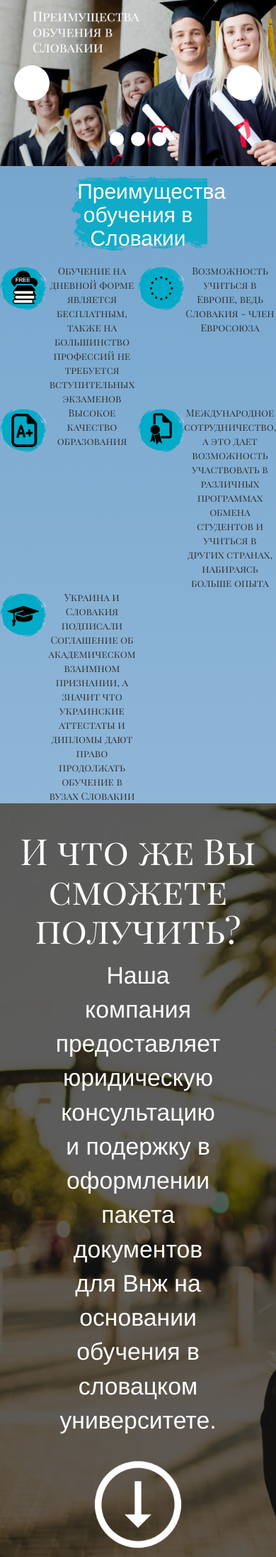
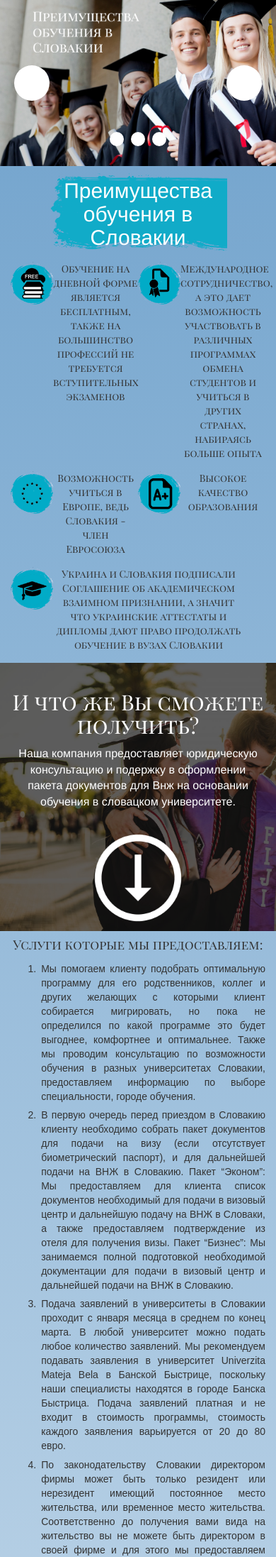
Before and after one commit to seinaru/Slovakia, a PHP site: page /education in a window 390 px wide. Shown: the top 2194 px of the page at 71% size. Run offline with PHP 8.4, Linux system fonts and the light colour scheme.

Commit message:
Slovakia mob v.1.2

```diff
--- a/application/views/view_business.php
+++ b/application/views/view_business.php
@@ -1,4 +1,4 @@
-<div id="business-cover">
+<div class="container" id="business-cover">
     <h1>ВНЖ в Словакии на основании регистрации фирмы</h1>
 </div>
 
--- a/application/views/view_education.php
+++ b/application/views/view_education.php
@@ -45,6 +45,11 @@
                     <p class="container col-xs-8 col-sm-8 col-md-8 col-lg-9">Обучение на дневной форме является бесплатным, также на большинство профессий не требуется
                     вступительных экзаменов</p>
                 </li>
+                <li class="container col-xs-6 col-sm-6 col-md-6 col-lg-6">
+                    <img src="../../images/education/award.png" align="middle" class="container col-xs-4 col-sm-4 col-md-4 col-lg-3">
+                    <p class="container col-xs-8 col-sm-8 col-md-8 col-lg-9">Международное сотрудничество, а это дает возможность участвовать в различных программах обмена
+                        студентов и учиться в других странах, набираясь больше опыта</p>
+                </li>
                 <li class="container col-xs-6 col-sm-6 col-md-6 col-lg-4">
                     <img src="../../images/education/eu.png" align="middle" class="container col-xs-4 col-sm-4 col-md-4 col-lg-3">
                     <p class="container col-xs-8 col-sm-8 col-md-8 col-lg-9">Возможность учиться в Европе, ведь Словакия - член Евросоюза</p>
@@ -54,14 +59,10 @@
                     <p class="container col-xs-8 col-sm-8 col-md-8 col-lg-9">Высокое качество образования</p>
                 </li>
 
-                <li class="container col-xs-6 col-sm-6 col-md-6 col-lg-6">
-                    <img src="../../images/education/award.png" align="middle" class="container col-xs-4 col-sm-4 col-md-4 col-lg-3">
-                    <p class="container col-xs-8 col-sm-8 col-md-8 col-lg-9">Международное сотрудничество, а это дает возможность участвовать в различных программах обмена
-                    студентов и учиться в других странах, набираясь больше опыта</p>
-                </li>
-                <li class="container col-xs-6 col-sm-6 col-md-6 col-lg-6">
-                    <img src="../../images/education/head.png" align="middle" class="container col-xs-4 col-sm-4 col-md-4 col-lg-3">
-                    <p class="container col-xs-8 col-sm-8 col-md-8 col-lg-9">Украина и Словакия подписали Соглашение об академическом взаимном признании, а значит что
+
+                <li class="container col-xs-12 col-sm-12 col-md-12 col-lg-6">
+                    <img src="../../images/education/head.png" align="middle" class="container col-xs-3 col-sm-3 col-md-3 col-lg-3">
+                    <p class="container col-xs-9 col-sm-9 col-md-9 col-lg-9">Украина и Словакия подписали Соглашение об академическом взаимном признании, а значит что
                     украинские аттестаты и дипломы дают право продолжать обучение в вузах Словакии</p>
                 </li>
             </ul>
--- a/application/views/view_family.php
+++ b/application/views/view_family.php
@@ -1,4 +1,4 @@
-<div id="family-cover">
+<div  class="container" id="family-cover">
     <h1>ВНЖ в Словакии на основании  ВНЖ оссоединения семьи</h1>
 </div>
 
--- a/css/style.css
+++ b/css/style.css
@@ -19,12 +19,12 @@
 }
 .wrapper {
     margin: 0 auto;
-    width: 1100px;
+    max-width: 1100px;
 
 }
 @media screen and (max-width: 1100px) {
     .wrapper {
-        width: 100%;
+        padding: 0 15px;
     }
 }
 p {
@@ -32,7 +32,7 @@
 }
 @font-face {
     font-family: Playfair; /* Имя шрифта */
-    src: url(../css/PlayfairDisplaySC-Regular.otf); /* Путь к файлу со шрифтом */
+    src: url("/css/PlayfairDisplaySC-Regular.otf"); /* Путь к файлу со шрифтом */
 }
 h1 {
     margin: 0;
@@ -95,13 +95,16 @@
     top:0;
     z-index: -100;
     /* transform: translateX(-50%) translateY(-50%);*/
-    background: url('//demosthenes.info/assets/images/polina.jpg') no-repeat;
+    background: url('/images/immigracija.JPG') center no-repeat;
     background-size: cover;
     transition: 1s opacity;
 }
 .stopfade {
     opacity: .5;
 }
+
+
+
 #cover-text {
     top:0;
 }
@@ -169,10 +172,19 @@
     .categories a {
         font-size: 24px;
         padding: 6px;
-        margin-bottom: 20%;
+        margin: 10% 0 15%;
     }
     #categories {
         height: auto;
+    }
+
+    #cover-text {
+
+        width: 100%;
+        height: 100vh;
+
+        background: url('/images/education.jpg') center no-repeat;
+
     }
 }
 #study, #business, #family {
@@ -203,12 +215,16 @@
 
 
 
+
 @media screen and (max-width: 500px) {
     div{width:100%;}
     video {display: none}
 }
-@media screen and (max-device-width: 800px) {
-    html { background: url("/images/immigracija.JPG") #000 no-repeat center center fixed; background-size: cover; }
+@media screen and (max-device-width: 1100px) {
+    html {
+        background: url("/images/immigracija.JPG") no-repeat top fixed;
+        background-size: auto 100vh ;
+    }
     #bgvid { display: none; }
 }
 
@@ -321,7 +337,7 @@
 #reasons {
     color:white;
     text-align: center;
-    background-image: url("../images/education/hostgator443_hostgator574_headerbluebgpaint.png");
+    background-image: url("/images/education/hostgator443_hostgator574_headerbluebgpaint.png");
     width: 50%;
     margin: 2% auto;
     padding: 3%;
@@ -335,6 +351,7 @@
     list-style: none;
     min-height: 200px;
 }
+
 #reasons-list p {
     font-family: Playfair;
 }
@@ -344,7 +361,20 @@
 
 }
 
+@media screen and (max-device-width: 1100px) {
+    #reasons-list li {
+        margin-bottom: 15px;
+        min-height: 100px;
+    }
+    #reasons-list li > img {
+        max-height: 60px;
+        max-width: 60px;
 
+    }
+    #reasons {
+        width: 70%;
+    }
+}
 
 
 
@@ -398,43 +428,53 @@
 
 }
 @media screen and (max-device-width: 1100px) {
+    #question-block {
+
+        min-height: 100%;
+    }
     #viewport {
         height: auto;
     }
     #reasons-block {
-        min-height: auto;
+        min-height: 0px;
     }
     #question-info h3{
-        font-size: 6vh;
+        font-size: 30px;
     }
     #question-info p{
-        font-size: 4vh;
+        font-size: 16px;
         margin-bottom: 5%;
+        width: 90%;
     }
 }
 
 
 /********* Business *******/
 #business-cover {
-    height: 40vh;
-    min-height: 200px;
+    min-height: 40vh;
+
     width: 100%;
-    background: url("../images/business/business.jpg");
+    background: url("/images/business/business.jpg");
     background-size: cover  ;
     position: relative;
     display: block;
 }
+@media screen and (max-device-width: 1100px) {
+    #business-cover {
+        min-height: 200px;
+    }
+}
 #business-cover h1, #family-cover h1 {
     color: white;
     text-align: center;
-    padding-top: 15vh;
+    padding-top: 15%;
     font-family: Playfair;
 
     margin: 0;
 }
 #business-wrapper h3 {
     text-align: center;
-    margin: 2vh 0;
+    margin: 5% 0;
 }
 #business-wrapper p {
     text-align: justify;
@@ -445,16 +485,24 @@
     padding-bottom: 2vh;
     text-align: justify;
 }
-
+#business-background {
+    background-color: rgba(112, 162, 204, 1);
+    background: linear-gradient(to bottom, rgba(112, 162, 204, 1), #ffffff);
+}
 /*************** Family Page ***************/
 
 
 #family-cover {
-    height: 40vh;
-    min-height: 200px;
+    min-height: 40vh;
+
     width: 100%;
     background: url("../images/family/family-splash2.jpg");
     background-size: cover  ;
     position: relative;
     display: block;
 }
+@media screen and (max-device-width: 1100px) {
+    #family-cover {
+        min-height: 200px;
+    }
+}
```
Also changed, not shown: application/views/view_main.php (+7 -7 lines), 1 other file.
